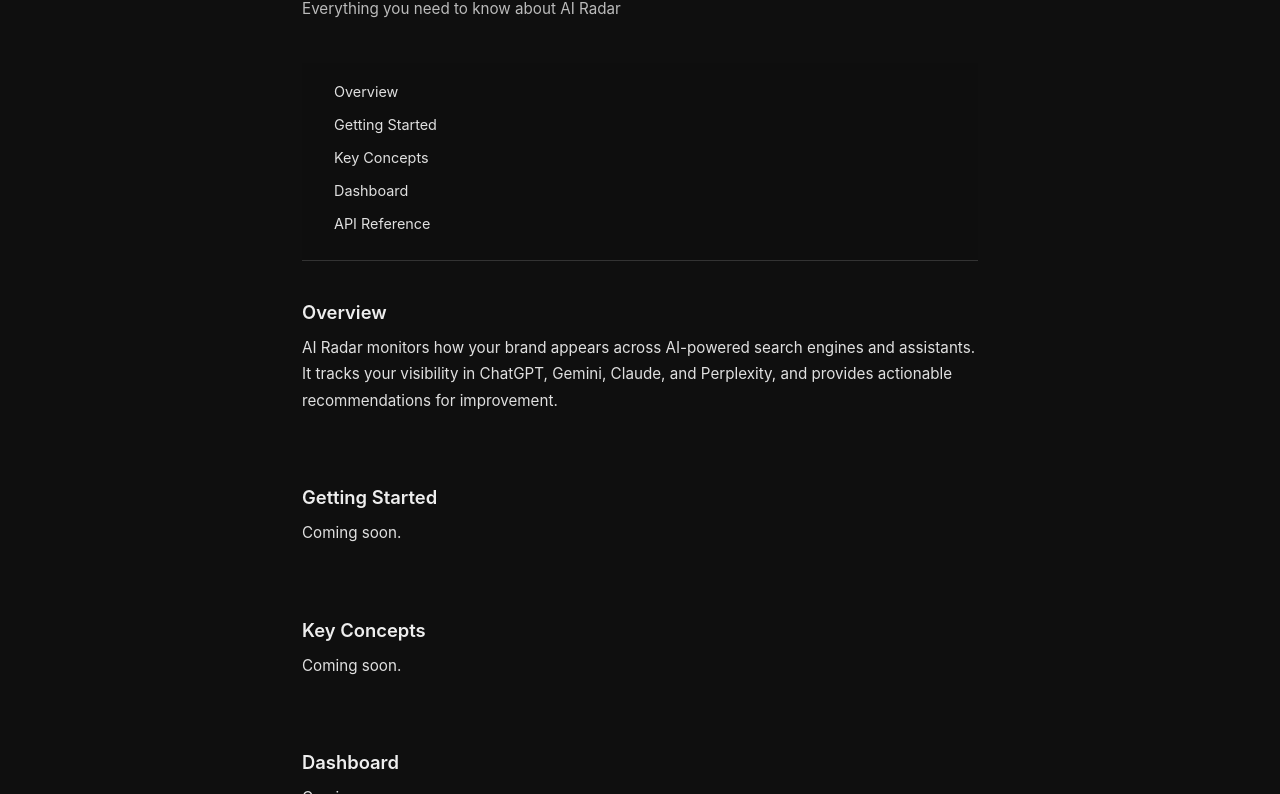
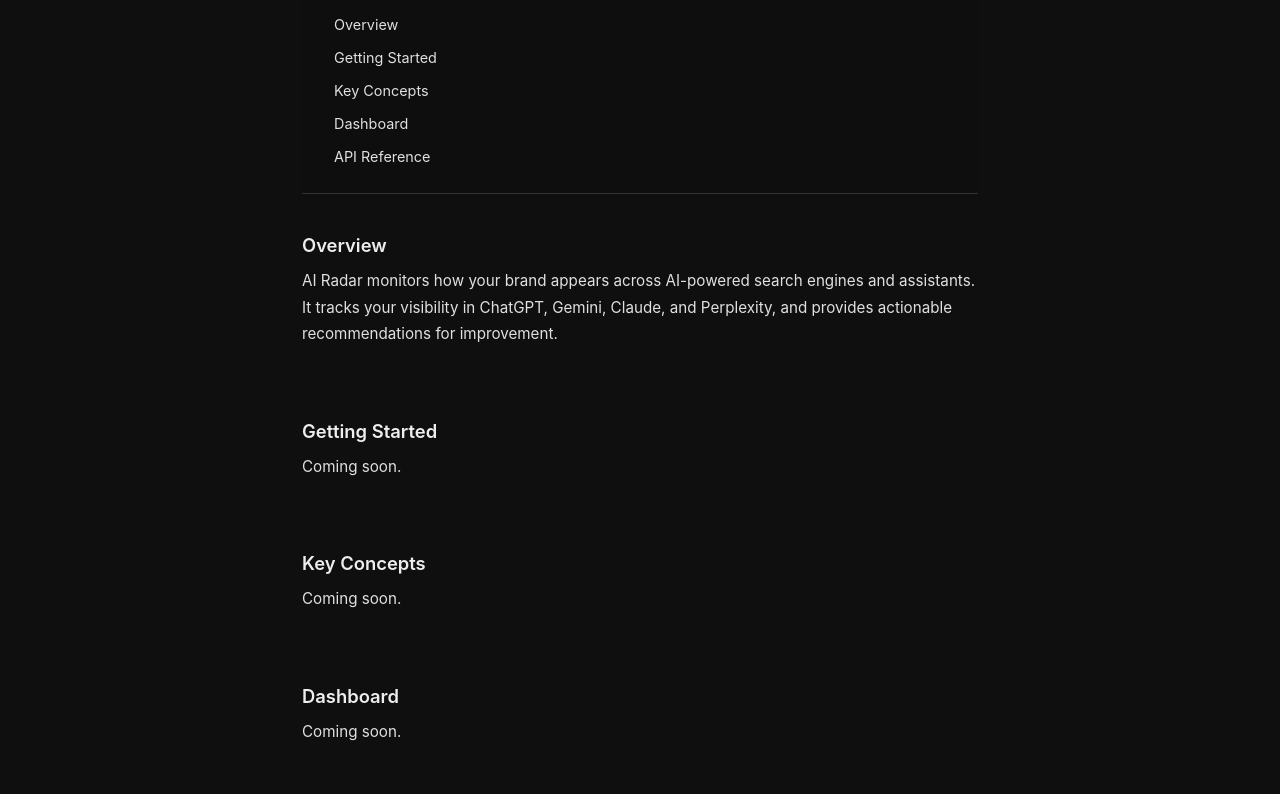
Before and after one commit to prashant-gulati/polymorphtech.xyz, a website: page public/airadar/docs.html in a window 1280 px wide. Shown: the part 208-1002 px from the top of the page. Drawn offline with Linux system fonts and the light colour scheme.

Commit message:
Remove subtitles from docs/changelog/tutorial, remove FAQ links from nav and footer

```diff
--- a/public/airadar/docs.html
+++ b/public/airadar/docs.html
@@ -36,7 +36,6 @@
 
   <main>
     <h1>Documentation</h1>
-    <p class="subtitle">Everything you need to know about AI Radar</p>
 
     <nav class="toc">
       <ul>
--- a/public/nav.js
+++ b/public/nav.js
@@ -14,7 +14,6 @@
             <a href="/airadar/blog">Blog</a>
             <a href="/airadar/docs">Docs</a>
             <a href="/airadar/tutorial">Tutorial</a>
-            <a href="/airadar#faq">FAQ</a>
             <a href="/airadar/changelog">Changelog</a>
           </div>
         </li>
@@ -36,7 +35,6 @@
       <a href="/airadar/blog" class="mobile-sub">Blog</a>
       <a href="/airadar/docs" class="mobile-sub">Docs</a>
       <a href="/airadar/tutorial" class="mobile-sub">Tutorial</a>
-      <a href="/airadar#faq" class="mobile-sub">FAQ</a>
       <a href="/airadar/changelog" class="mobile-sub">Changelog</a>
       <a href="/privacy.html">Privacy Policy</a>
       <a href="mailto:support@polymorphtech.xyz">Contact</a>
@@ -55,7 +53,6 @@
         <a href="/airadar/blog">Blog</a>
         <a href="/airadar/docs">Docs</a>
         <a href="/airadar/tutorial">Tutorial</a>
-        <a href="/airadar#faq">FAQ</a>
         <a href="/airadar/changelog">Changelog</a>
       </div>
       <div class="footer-col">
```
Also changed, not shown: public/airadar/changelog.html (+0 -1 lines), public/airadar/tutorial.html (+0 -1 lines).
